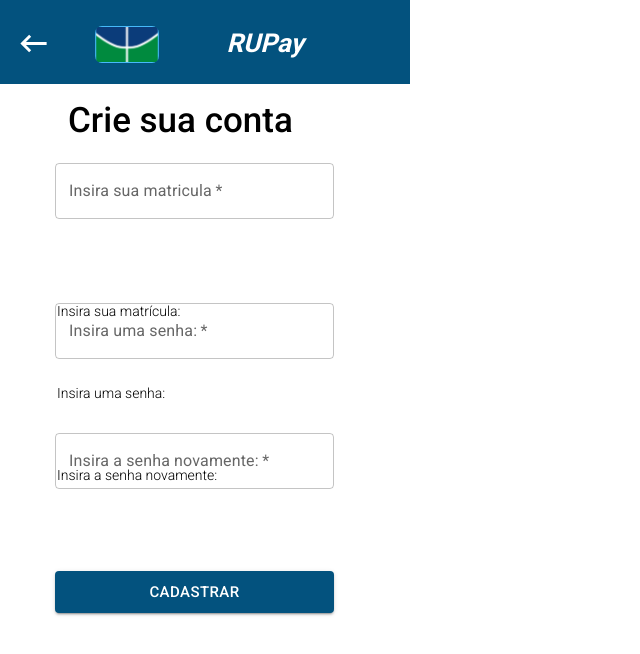
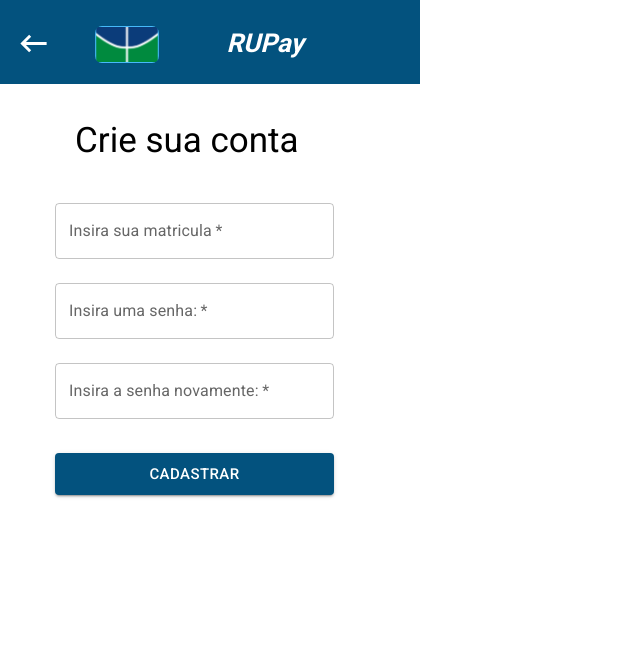
Before and after one commit to Mateustv/provisorio, a Next.js app: page /signUp in a window 1280 px wide. Shown: the top 654 px of the page, without its empty margins (0-640 px from the left). Built offline with nearby package versions, Linux system fonts and the light colour scheme.

Commit message:
signUP done

```diff
--- a/src/pages/login/index.js
+++ b/src/pages/login/index.js
@@ -1,3 +1,4 @@
+import Link from 'next/link';
 import {LoginRoot,LoginChild, AindaNoPossuiContainer, RegistreSe, Span, AindaNoPossui, FormLogin, ButtonEntrar, InputSenha, InputMatricula, Rupay} from './style';
 
 function onAindaNoPossuiClick(){
@@ -42,7 +43,7 @@ export default function Login(){
         <AindaNoPossui>Ainda não possui uma conta?</AindaNoPossui>
         <RegistreSe>
           <Span>{` `}</Span>
-          <span>Registre-se</span>
+          <Link href='/signUp'>Registre-se</Link>
         </RegistreSe>
         <AindaNoPossui> agora!</AindaNoPossui>
       </AindaNoPossuiContainer>
--- a/src/pages/signUp/index.js
+++ b/src/pages/signUp/index.js
@@ -1,4 +1,5 @@
-import {CadastroRoot, Head, HeadChild, Rupay, CrieSuaConta, Form, InsiraSuaMatrcula, InsiraUmaSenha, InsiraASenha, InputMatricula, InputSenha1, InputSenha, ButtonCadastrar, Iconbutton1} from './style'
+import Link from 'next/link';
+import {CadastroRoot, Head, HeadChild, Rupay, CrieSuaConta, Form, InsiraSuaMatrcula, InsiraUmaSenha, InsiraASenha, InputMatricula, InputSenha1, InputSenha, ButtonCadastrar, ButtonBack} from './style'
 
 
 function onButtonClick() {
@@ -11,14 +12,16 @@ export default function SingUp() {
             <Head>
                 <HeadChild alt="logo" src="/logo_rupay.svg" />
                 <Rupay>RUPay</Rupay>
-                <Iconbutton1 fontSize="large" onClick={onButtonClick}>
-                </Iconbutton1>
+                <Link href="/login">
+                <ButtonBack fontSize="large">
+                </ButtonBack>
+                </Link>
             </Head>
 
             <Form method="post">
-                <InsiraSuaMatrcula>
+{/**                <InsiraSuaMatrcula>
                     Insira sua matrícula:
-                </InsiraSuaMatrcula>
+    </InsiraSuaMatrcula>**/}
                 <InputMatricula
                     fullWidth
                     color="secondary"
@@ -29,9 +32,9 @@ export default function SingUp() {
                     size="large"
                     required
                 />
-                <InsiraUmaSenha>
+{/**                 <InsiraUmaSenha>
                     Insira uma senha:
-                </InsiraUmaSenha>
+                </InsiraUmaSenha>*/}
                 <InputSenha1
                     fullWidth
                     color="secondary"
@@ -43,9 +46,9 @@ export default function SingUp() {
                     required
                 />
 
-                <InsiraASenha>
+{/**                 <InsiraASenha>
                     Insira a senha novamente:
-                </InsiraASenha>
+                </InsiraASenha>*/}
                 <InputSenha
                     fullWidth
                     color="secondary"
--- a/src/pages/signUp/style.js
+++ b/src/pages/signUp/style.js
@@ -4,31 +4,32 @@ import KeyboardBackspaceIcon from '@mui/icons-material/KeyboardBackspace';
 
 const ButtonCadastrar = styled(Button)`
   position: absolute;
-  top: 268px;
+  top: 150px;
   left: 0px;
+  background-color: #03527e !important;
 `;
 const InputSenha = styled(TextField)`
   border: none;
   position: absolute;
-  top: 130px;
+  top: 60px;
   left: 0px;
 `;
 
 const InputSenha1 = styled(TextField)`
   border: none;
   position: absolute;
-  top: 0px;
+  top: -20px;
   left: 0px;
 `;
 
 const InputMatricula = styled(TextField)`
   border: none;
   position: absolute;
-  top: -140px;
+  top: -100px;
   left: 0px;
 `;
 
-const Iconbutton1 = styled(KeyboardBackspaceIcon)`
+const ButtonBack = styled(KeyboardBackspaceIcon)`
   position: absolute;
   top: 26px;
   left: 16px;
@@ -68,7 +69,7 @@ const InsiraUmaSenha = styled('label')`
 const InsiraSuaMatrcula = styled('label')`
   cursor: pointer;
   position: absolute;
-  top: 0px;
+  top: -120px;
   left: 2px;
   font-size: var(--font-size-sm);
   font-weight: 300;
@@ -88,11 +89,10 @@ const Form = styled('form')`
 const CrieSuaConta = styled('h1')`
   margin: 0;
   position: absolute;
-  top: 100px;
-  left: 68px;
+  top: 120px;
+  left: 75px;
   font-size: inherit;
-  font-weight: 500;
-  font-family: inherit;
+  font-weight: 400;
   display: inline-block;
   width: 254px;
   height: 45px;
@@ -123,7 +123,7 @@ const Head = styled('header')`
   top: 0px;
   background-color: #03527e;
   color: var(--color-white);
-  width: 410px;
+  width: 420px;
   height: 84px;
   text-align: center;
   font-style: italic;
@@ -139,4 +139,4 @@ const CadastroRoot = styled('div')`
   font-family: Roboto;
 `;
 
-export { CadastroRoot, Head, HeadChild, Rupay, CrieSuaConta, Form, InsiraSuaMatrcula, InsiraUmaSenha, InsiraASenha, InputMatricula, InputSenha1, InputSenha, ButtonCadastrar, Iconbutton1 }
+export { CadastroRoot, Head, HeadChild, Rupay, CrieSuaConta, Form, InsiraSuaMatrcula, InsiraUmaSenha, InsiraASenha, InputMatricula, InputSenha1, InputSenha, ButtonCadastrar, ButtonBack }
--- a/src/pages/style.js
+++ b/src/pages/style.js
@@ -99,7 +99,7 @@ const Head = styled('header')`
   position: absolute;
   top: 0px;
   background-color: #03527e;
-  width: 390px;
+  width: 420px;
   height: 84px;
   text-align: center;
   font-size: var(--font-size-7xl);
```
